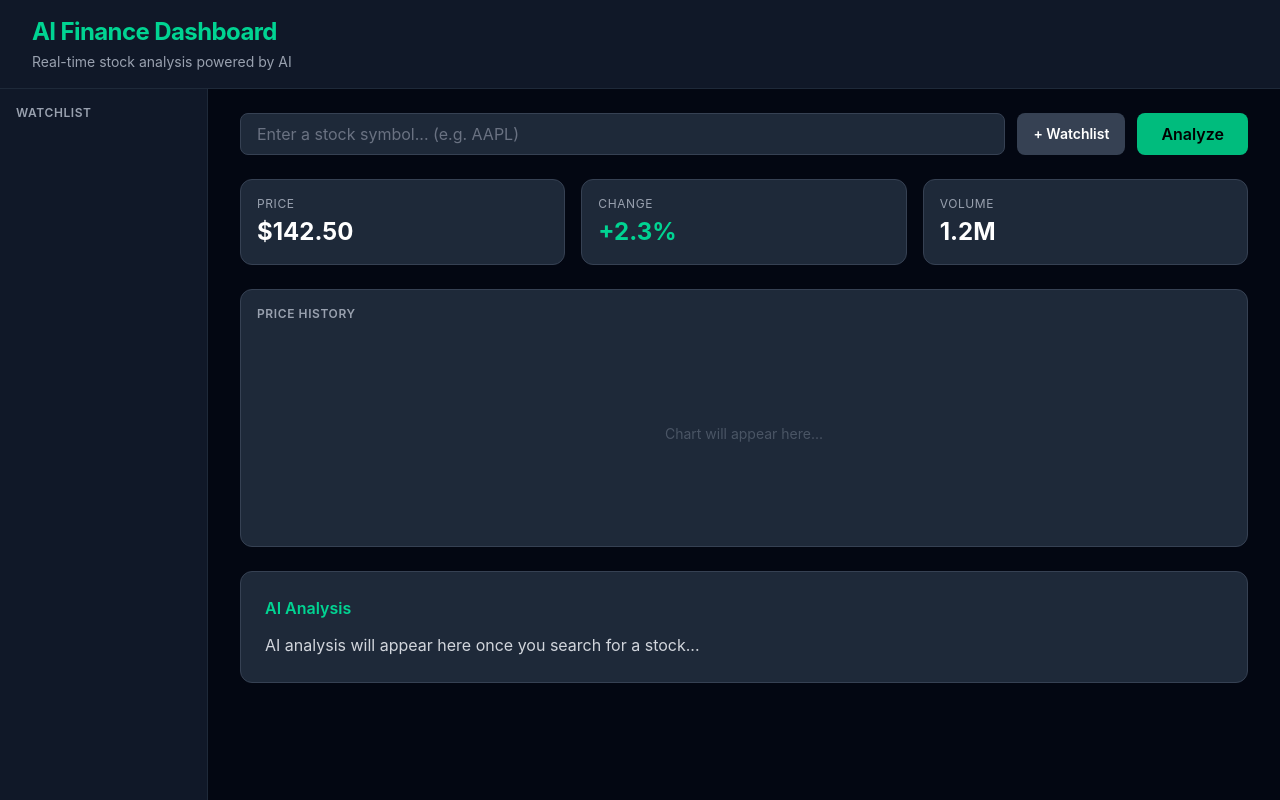
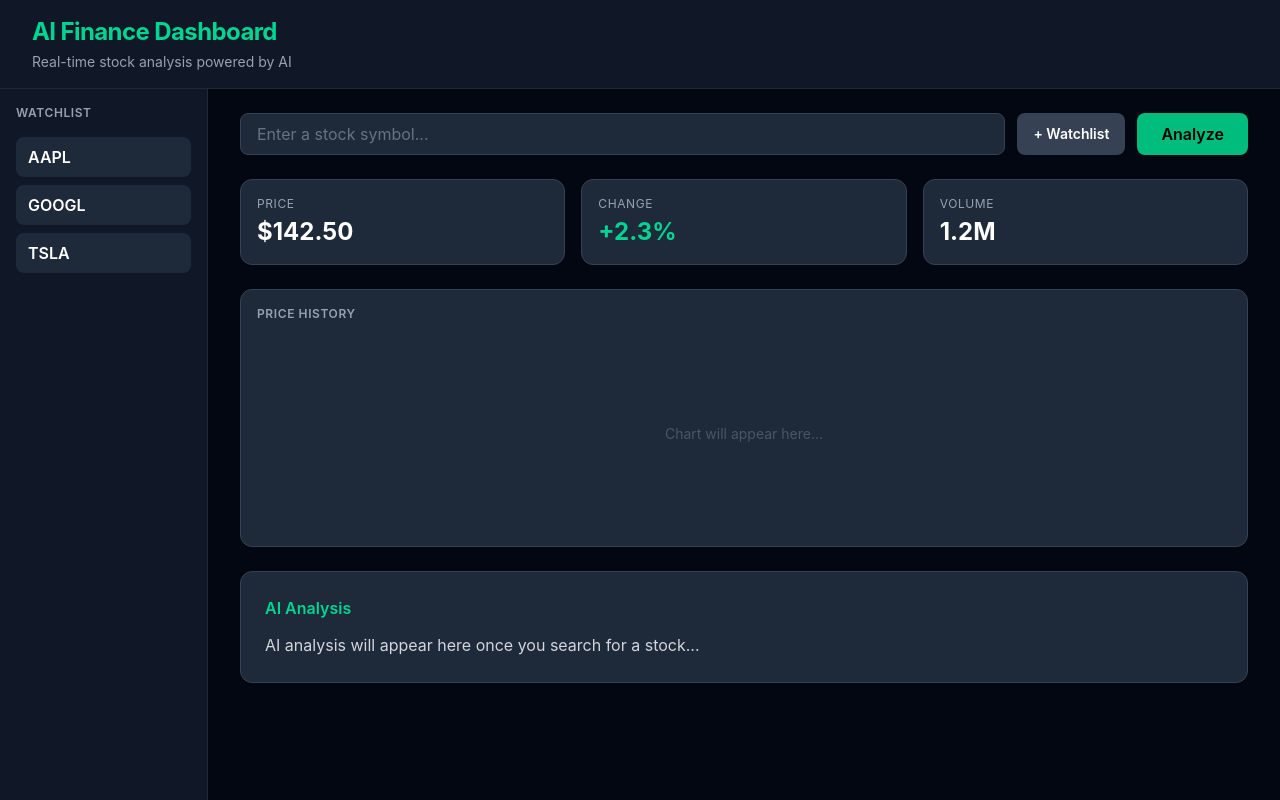
Before and after one commit to ariel240/ai-finance-dashboard, a React (Vite) app: page / in a window 1280 px wide. Built offline with nearby package versions, Linux system fonts and the light colour scheme.

Commit message:
feat: add functionality to Watchlist and SearchBar

```diff
--- a/src/App.tsx
+++ b/src/App.tsx
@@ -1,3 +1,4 @@
+import { useState } from 'react';
 import Header from './components/Header';
 import SearchBar from './components/SearchBar';
 import StatsRow from './components/StatsRow';
@@ -6,13 +7,38 @@ import Watchlist from './components/Watchlist';
 import Chart from './components/Chart'
 
 function App() {
+  const [searchSymbol, setSearchSymbol] = useState<string>('');
+  const [watchlist, setWatchlist] = useState<string[]>(['AAPL', 'GOOGL', 'TSLA']);
+
+  function handleSelectFromWatchlist(ticker: string): void {
+    setSearchSymbol(ticker);
+  }
+
+  function handleAddToWatchlist(ticker: string): void {
+    if (ticker && !watchlist.includes(ticker)) {
+      setWatchlist([...watchlist, ticker.toUpperCase()]);
+    }
+  }
+
+  function handleRemoveFromWatchlist(ticker: string): void {
+    setWatchlist(watchlist.filter(t => t !== ticker));
+  }
+
   return (
     <div className="min-h-screen bg-gray-950 text-white flex flex-col">
       <Header />
       <div className="flex flex-1">
-        <Watchlist />
+        <Watchlist
+          watchlist={watchlist}
+          onSelect={handleSelectFromWatchlist}
+          onRemove={handleRemoveFromWatchlist}
+        />
         <main className="flex-1">
-          <SearchBar />
+          <SearchBar
+            searchSymbol={searchSymbol}
+            onSearchChange={setSearchSymbol}
+            onAddToWatchlist={handleAddToWatchlist}
+          />
           <StatsRow />
           <Chart />
           <AIAnalysis />
--- a/src/components/SearchBar.tsx
+++ b/src/components/SearchBar.tsx
@@ -1,12 +1,22 @@
-function SearchBar() {
+interface SearchBarProps {
+  searchSymbol: string;
+  onSearchChange: (value: string) => void;
+  onAddToWatchlist: (ticker: string) => void;
+}
+
+function SearchBar({ searchSymbol, onSearchChange, onAddToWatchlist }: SearchBarProps) {
   return (
     <div className="flex gap-3 px-8 py-6">
       <input
         type="text"
-        placeholder="Enter a stock symbol... (e.g. AAPL)"
+        value={searchSymbol}
+        onChange={(e) => onSearchChange(e.target.value.toUpperCase())}
+        placeholder="Enter a stock symbol..."
         className="flex-1 bg-gray-800 border border-gray-700 rounded-lg px-4 py-2 text-white placeholder-gray-500 focus:outline-none focus:border-emerald-500"
       />
-      <button className="bg-gray-700 hover:bg-gray-600 text-white font-semibold px-4 py-2 rounded-lg transition-colors text-sm">
+      <button
+        onClick={() => onAddToWatchlist(searchSymbol)}
+        className="bg-gray-700 hover:bg-gray-600 text-white font-semibold px-4 py-2 rounded-lg transition-colors text-sm">
         + Watchlist
       </button>
       <button className="bg-emerald-500 hover:bg-emerald-400 text-black font-semibold px-6 py-2 rounded-lg transition-colors">
--- a/src/components/Watchlist.tsx
+++ b/src/components/Watchlist.tsx
@@ -1,10 +1,43 @@
-function Watchlist() {
+interface WatchlistProps {
+  watchlist: string[];
+  onSelect: (ticker: string) => void;
+  onRemove: (ticker: string) => void;
+}
+
+function Watchlist({ watchlist, onSelect, onRemove }: WatchlistProps) {
   return (
     <aside className="w-52 bg-gray-900 border-r border-gray-800 p-4 flex flex-col">
       <h2 className="text-xs font-semibold text-gray-400 uppercase tracking-wider mb-4">
         Watchlist
       </h2>
+
+      {watchlist.length === 0 && (
+        <p className="text-gray-600 text-sm">No stocks yet. Search and add one!</p>
+      )}
+
+      <ul className="flex flex-col gap-2">
+        {watchlist.map((ticker) => (
+          <li
+            key={ticker}
+            className="flex items-center justify-between bg-gray-800 rounded-lg px-3 py-2 group"
+          >
+            <button
+              onClick={() => onSelect(ticker)}
+              className="text-white font-semibold hover:text-emerald-400 transition-colors"
+            >
+              {ticker}
+            </button>
+            <button
+              onClick={() => onRemove(ticker)}
+              className="text-gray-600 hover:text-red-400 transition-colors text-xs opacity-0 group-hover:opacity-100"
+            >
+              ✕
+            </button>
+          </li>
+        ))}
+      </ul>
     </aside>
+
   );
 }
 
```
